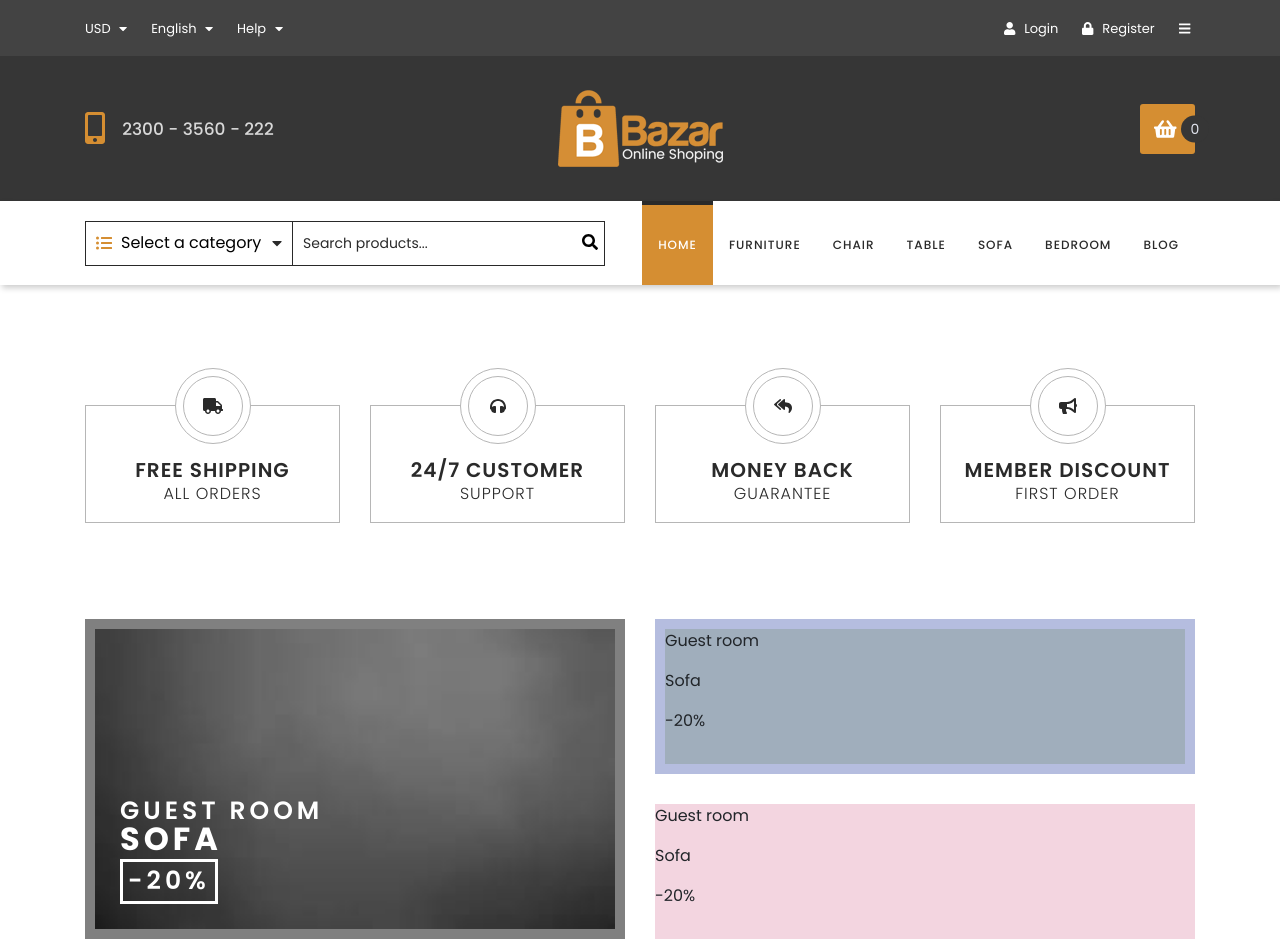
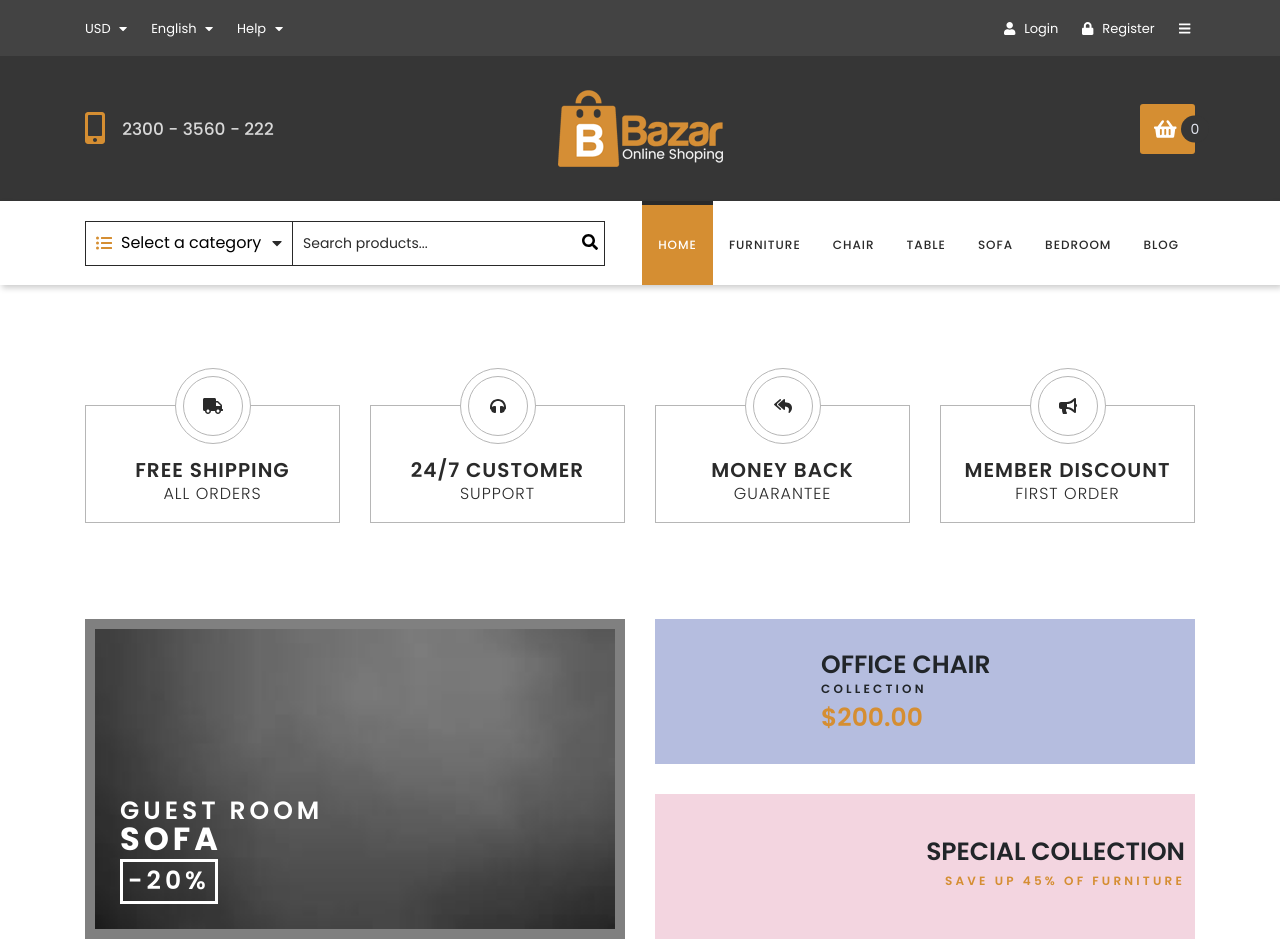
Before and after one commit to matwjablonski/wdp-2403-01, a React (Create React App) app: page / in a window 1280 px wide. Shown: the top 952 px of the page. Built offline with nearby package versions, Linux system fonts and the light colour scheme.

Commit message:
[WDP-25] Style propotion content

```diff
--- a/src/components/features/Promotions/Promotions.js
+++ b/src/components/features/Promotions/Promotions.js
@@ -1,7 +1,6 @@
 import React from 'react';
 import { useSelector } from 'react-redux';
 import { getAll } from '../../../redux/promotionsRedux';
-import ImageWrapper from '../../common/ImageWrapper/ImageWrapper';
 import styles from './Promotions.module.scss';
 import { clsx } from 'clsx';
 
@@ -22,9 +21,7 @@ const Promotions = () => {
   };
   const rightUpperPanelImageProps = {
     alt: panelType.rightUpper,
-    filePath: `${srcDir}${
-      promotions.find(item => item.type === panelType.rightUpper).filePath
-    }`,
+    filePath: '', //`${srcDir}${promotions.find(item => item.type === panelType.rightUpper).filePath}`,
   };
   const rightBottomPanelImageProps = {
     alt: panelType.rightBottom,
@@ -53,29 +50,28 @@ const Promotions = () => {
             <div className={clsx('d-flex flex-column', styles.rightPanel)}>
               <div className={clsx('', styles.rightUpper)}>
                 <div
-                  className={clsx(styles.bkgImage)}
+                  className={clsx('d-flex justify-content-end', styles.bkgImage)}
                   style={{
                     backgroundImage: `url(${rightUpperPanelImageProps.filePath})`,
                   }}
                 >
                   <div className={styles.content}>
-                    <p>Guest room</p>
-                    <p>Sofa</p>
-                    <p>-20%</p>
+                    <p>Office chair</p>
+                    <p>Collection</p>
+                    <p>$200.00</p>
                   </div>
                 </div>
               </div>
               <div className={clsx('', styles.rightBottom)}>
                 <div
-                  className={clsx(styles.bkgImage)}
+                  className={clsx('d-flex justify-content-end', styles.bkgImage)}
                   style={{
                     backgroundImage: `url(${rightBottomPanelImageProps.filePath})`,
                   }}
                 >
                   <div className={styles.content}>
-                    <p>Guest room</p>
-                    <p>Sofa</p>
-                    <p>-20%</p>
+                    <p>Special collection</p>
+                    <p>Save up 45% of furniture</p>
                   </div>
                 </div>
               </div>
--- a/src/components/features/Promotions/Promotions.module.scss
+++ b/src/components/features/Promotions/Promotions.module.scss
@@ -73,13 +73,62 @@
       padding: 10px;
 
       .content {
-        width: 50%;
+        width: 70%;
+        justify-content: center;
+      }
+
+      p {
+        font-size: 25px;
+        font-weight: 600;
+        line-height: 1.5rem;
+        margin-right: auto;
+        margin-bottom: 0;
+        text-transform: uppercase;
+        padding: 0;
+      }
+
+      p:nth-of-type(2){
+        font-weight: 600;
+        font-size: 0.75rem;
+        letter-spacing: .2rem;
+      }
+
+      p:last-child{
+        margin-top: 5px;
+        color: $primary;
       }
     }
 
     .rightBottom {
       background-color: rgb(243, 213, 224);
       flex: 1;
+      padding: 10px;
+
+      .content {
+        width: 70%;
+        justify-content: center;
+      }
+
+      p {
+        font-size: 25px;
+        font-weight: 600;
+        line-height: 1.5rem;
+        margin-left: auto;
+        margin-bottom: 0;
+        text-transform: uppercase;
+        padding: 0;
+      }
+
+      p:nth-of-type(2){
+        font-weight: 600;
+        font-size: 0.75rem;
+        letter-spacing: .2rem;
+      }
+
+      p:last-child{
+        margin-top: 5px;
+        color: $primary;
+      }
     }
   }
 
```
